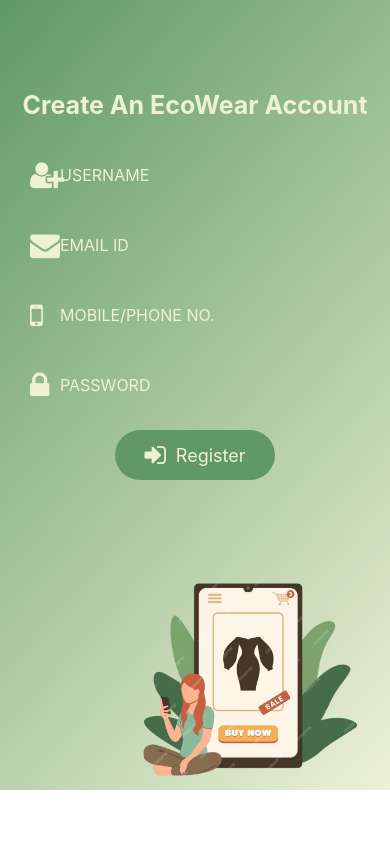
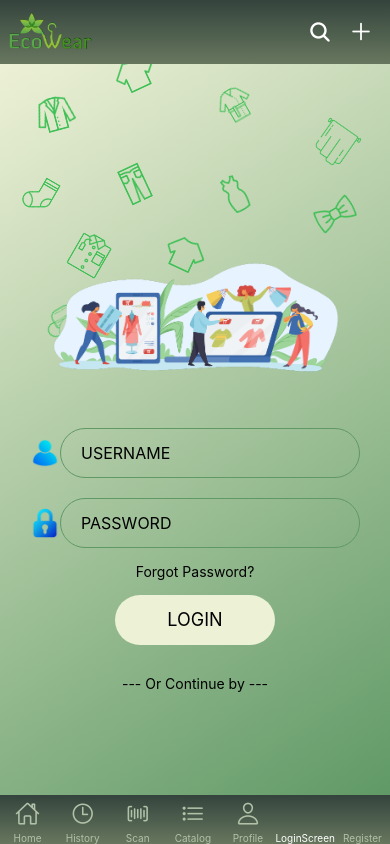
Before and after one commit to Faizan-Talikot/EcoWear-Synapse, a React Native app: screen /LoginScreen in a window 390 px wide. Built offline with nearby package versions, Linux system fonts and the light colour scheme.

Commit message:
Corrected Minor errors

```diff
--- a/App.js
+++ b/App.js
@@ -63,77 +63,79 @@ const BottomTabs = () => (
     <Tab.Screen name="Scan" component={ScanScreen} />
     <Tab.Screen name="Catalog" component={CatalogScreen} />
     <Tab.Screen name="Profile" component={ProfileScreen} />
+    <Tab.Screen name="LoginScreen" component={LoginScreen}/>
+    <Tab.Screen name="Register" component={Register}/>
   </Tab.Navigator>
 );
 
 export default function App() {
   return (
-    // <NavigationContainer>
-    //   <StatusBar style="light" backgroundColor="#34443D" />
-    //   <Stack.Navigator>
-    //     <Stack.Screen
-    //       name="Main"
-    //       component={BottomTabs}
-    //       options={({ navigation }) => ({
-    //         headerTitle: () => null, // No title since we have a custom logo
-    //         headerLeft: () => (
-    //           <Image
-    //             source={require('./App/Assets/logo.png')}
-    //             style={{ width: 120, height: 50, marginLeft: -10 }}
-    //           />
-    //         ),
-    //         headerRight: () => (
-    //           <View style={styles.headerIcons}>
-    //             <TouchableOpacity onPress={() => navigation.navigate('Search')}>
-    //               <Icon name="search" size={24} color="#fff" style={{ marginRight: 15 }} />
-    //             </TouchableOpacity>
-    //             <TouchableOpacity onPress={() => navigation.navigate('Plus')}>
-    //               <Icon name="add" size={28} color="#fff" style={{ marginRight: 15 }} />
-    //             </TouchableOpacity>
-    //           </View>
-    //         ),
-    //         headerBackground: () => (
-    //           <LinearGradient
-    //             colors={['#34443D', '#67775E']}
-    //             style={{ flex: 1 }}
-    //             start={{ x: 0.5, y: 0 }}
-    //             end={{ x: 0.5, y: 1 }}
-    //           />
-    //         ),
-    //       })}
-    //     />
-    //     <Stack.Screen
-    //       name="Plus"
-    //       component={PlusScreen}
-    //       options={{
-    //         headerTitle: 'Plus',
-    //         headerTintColor: '#fff',
-    //         headerBackground: () => (
-    //           <LinearGradient
-    //             colors={['#34443D', '#67775E']}
-    //             style={StyleSheet.absoluteFillObject}
-    //           />
-    //         ),
-    //       }}
-    //     />
-    //     <Stack.Screen
-    //       name="Search"
-    //       component={SearchScreen}
-    //       options={{
-    //         headerTitle: 'Search',
-    //         headerTintColor: '#fff',
-    //         headerBackground: () => (
-    //           <LinearGradient
-    //             colors={['#34443D', '#67775E']}
-    //             style={StyleSheet.absoluteFillObject}
-    //           />
-    //         ),
-    //       }}
-    //     />
-    //   </Stack.Navigator>
-    // </NavigationContainer>
+    <NavigationContainer>
+      <StatusBar style="light" backgroundColor="#34443D" />
+      <Stack.Navigator>
+        <Stack.Screen
+          name="Main"
+          component={BottomTabs}
+          options={({ navigation }) => ({
+            headerTitle: () => null, // No title since we have a custom logo
+            headerLeft: () => (
+              <Image
+                source={require('./App/Assets/logo.png')}
+                style={{ width: 120, height: 50, marginLeft: -10 }}
+              />
+            ),
+            headerRight: () => (
+              <View style={styles.headerIcons}>
+                <TouchableOpacity onPress={() => navigation.navigate('Search')}>
+                  <Icon name="search" size={24} color="#fff" style={{ marginRight: 15 }} />
+                </TouchableOpacity>
+                <TouchableOpacity onPress={() => navigation.navigate('Plus')}>
+                  <Icon name="add" size={28} color="#fff" style={{ marginRight: 15 }} />
+                </TouchableOpacity>
+              </View>
+            ),
+            headerBackground: () => (
+              <LinearGradient
+                colors={['#34443D', '#67775E']}
+                style={{ flex: 1 }}
+                start={{ x: 0.5, y: 0 }}
+                end={{ x: 0.5, y: 1 }}
+              />
+            ),
+          })}
+        />
+        <Stack.Screen
+          name="Plus"
+          component={PlusScreen}
+          options={{
+            headerTitle: 'Plus',
+            headerTintColor: '#fff',
+            headerBackground: () => (
+              <LinearGradient
+                colors={['#34443D', '#67775E']}
+                style={StyleSheet.absoluteFillObject}
+              />
+            ),
+          }}
+        />
+        <Stack.Screen
+          name="Search"
+          component={SearchScreen}
+          options={{
+            headerTitle: 'Search',
+            headerTintColor: '#fff',
+            headerBackground: () => (
+              <LinearGradient
+                colors={['#34443D', '#67775E']}
+                style={StyleSheet.absoluteFillObject}
+              />
+            ),
+          }}
+        />
+      </Stack.Navigator>
+    </NavigationContainer>
     // <View><LoginScreen/></View>
-    <View><Register/></View>
+    // <View><Register/></View>
   );
 }
 
--- a/App/Screens/LogIn.jsx
+++ b/App/Screens/LogIn.jsx
@@ -1,8 +1,10 @@
 import React, { useState } from 'react';
 import { View, Text, TextInput, TouchableOpacity, StyleSheet, Image, Alert } from 'react-native';
 import { LinearGradient } from 'expo-linear-gradient';
+import { useNavigation } from '@react-navigation/native';
 
 const LoginScreen = () => {
+  const navigation = useNavigation();
   const [name, setName] = useState('');
   const [password, setPassword] = useState('');
 
@@ -12,7 +14,7 @@ const LoginScreen = () => {
       password: password,
     };
 
-    fetch('http://192.168.0.102:5001/login', {
+    fetch('http://192.168.85.67:5001/login', {
       method: 'POST',
       headers: {
         'Content-Type': 'application/json',
@@ -23,6 +25,7 @@ const LoginScreen = () => {
     .then(data => {
       if (data.status === "ok") {
         Alert.alert('Success', 'Login successful!');
+        navigation("Main")
       } else {
         Alert.alert('Error', 'Invalid credentials');
       }
--- a/App/Screens/Register.jsx
+++ b/App/Screens/Register.jsx
@@ -22,7 +22,7 @@ const Register = () => {
         password: password,
       };
       if (nameVerify && emailVerify && passwordVerify && mobileVerify) {
-        fetch('http://localhost:5001/register', {
+        fetch('http://192.168.85.67:5001/register', {
           method: 'POST',
           headers: {
             'Content-Type': 'application/json',
@@ -101,8 +101,8 @@ const Register = () => {
       <View style={styles.InputContainer}>
             <Text style={styles.label1}>Create An EcoWear Account</Text>
         <View style = {styles.Imageinput}>
-        <FontAwesome name="user-plus" color="#EDF1D6"
-        style={styles.icon}/>
+        <FontAwesome name="user-o" color="#EDF1D6"
+        style={styles.icon1}/>
         <TextInput
           style={styles.input}
           placeholder="USERNAME"
@@ -129,7 +129,7 @@ const Register = () => {
 
         <View style = {styles.Imageinput}>
         <FontAwesome name="envelope" color="#EDF1D6"
-        style={styles.icon}/>
+        style={styles.icon2}/>
         <TextInput
           style={styles.input}
           placeholder="EMAIL ID"
@@ -154,7 +154,7 @@ const Register = () => {
 
               <View style = {styles.Imageinput}>
               <FontAwesome name="mobile-phone" color="#EDF1D6"
-              style={styles.icon}/>
+              style={styles.icon3}/>
               <TextInput
                 style={styles.input}
                 placeholder="MOBILE/PHONE NO."
@@ -180,7 +180,7 @@ const Register = () => {
 
         <View style = {styles.Imageinput}>
         <FontAwesome name="lock" color="#EDF1D6"
-        style={styles.icon}/>
+        style={styles.icon4}/>
         <TextInput
           style={styles.input}
           placeholder="PASSWORD"
@@ -227,6 +227,7 @@ const styles = StyleSheet.create({
     justifyContent: 'flex-start',
     alignItems: 'center',
     padding:30,
+    minHeight:838
   },
   label1:{
     fontSize:25,
@@ -237,7 +238,7 @@ const styles = StyleSheet.create({
   InputContainer:{
     justifyContent: 'flex-start',
     alignItems: 'center',
-    marginTop:60,
+    marginTop:60
   },
 
   MainImage:{
@@ -250,15 +251,13 @@ const styles = StyleSheet.create({
   },
 
   input: {
-    width: 300,
-    paddingRight: 100,
+    flex: 1, // Allow input to take remaining space
     height: 50,
     backgroundColor: 'transparent',
     borderRadius: 25,
-    // paddingHorizontal: 20,
-    marginVertical: 10,
     fontSize: 16,
     color: '#EDF1D6',
+    borderWidth: 0, // Remove border on input itself since it's on the container
   },
 
   signsicon:{
@@ -281,18 +280,44 @@ const styles = StyleSheet.create({
     color: '#EDF1D6',
   },
 
-  icon: {
+  icon1: {
+    fontSize:20,
+    width: 30,
+    height: 30,
+    marginleft: 10,
+    marginTop:10
+  },
+  icon2: {
+    fontSize:20,
+    width: 30,
+    height: 30,
+    marginleft: 10,
+    marginTop:8
+  },
+  icon3: {
     fontSize:30,
     width: 30,
     height: 30,
-    marginleft: 10,
+    paddingLeft:5
   },
-  Imageinput:{
+  icon4: {
+    fontSize:25,
+    width: 30,
+    height: 30,
+    marginTop:6,
+    paddingLeft:4
+  },
+  Imageinput: {
+    width: '95%', // Set a percentage width to keep it responsive but less than full width
+    alignSelf: 'center', // Center the input within the container
     flexDirection: 'row',
     alignItems: 'center',
-    borderRadius: 25,
+    borderRadius: 30,
     paddingHorizontal: 20,
-    marginVertical: 0,
+    marginVertical: 10, // Add vertical margin for spacing between inputs
+    borderWidth: 1,
+    borderColor: '#EDF1D6',
+    overflow: 'hidden',
   },
 
 });
--- a/app.json
+++ b/app.json
@@ -4,10 +4,9 @@
     "slug": "EcoWear",
     "version": "1.0.0",
     "orientation": "portrait",
-    "icon": "./assets/icon.png",
     "userInterfaceStyle": "light",
     "splash": {
-      "image": "./assets/splash.png",
+      "image": "",
       "resizeMode": "contain",
       "backgroundColor": "#ffffff"
     },
@@ -16,12 +15,12 @@
     },
     "android": {
       "adaptiveIcon": {
-        "foregroundImage": "./assets/adaptive-icon.png",
+        "foregroundImage": "",
         "backgroundColor": "#ffffff"
       }
     },
     "web": {
-      "favicon": "./assets/favicon.png"
+      "favicon": ""
     }
   }
 }
```
Also changed, not shown: App/Screens/HomeScreen.js (line endings or trailing spaces).
